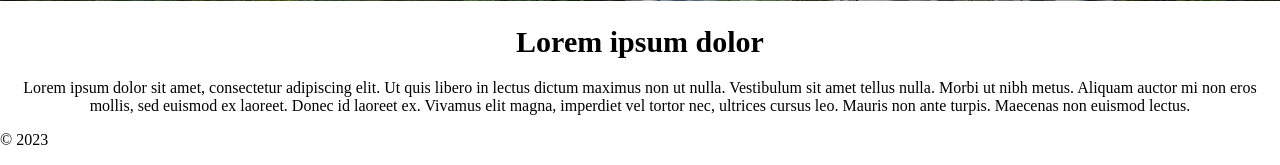
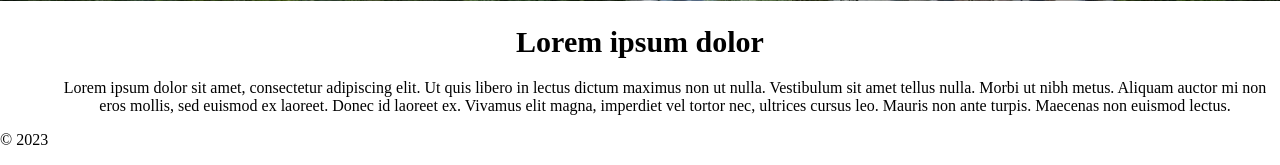
Before and after one commit to cfglondon23/Team-8, a Flask app: page / in a window 1280 px wide; the page is wider, and only the part inside the window is pictured. Shown: the part 787-952 px from the top of that part. Run offline with Flask 3, Linux system fonts and the light colour scheme.

Commit message:
title text

```diff
--- a/static/css/main.css
+++ b/static/css/main.css
@@ -7,6 +7,10 @@ body {
     font-size: 30px;
 }
 
-#title_text {
+#div_titletext {
+    margin-left: 50px;
+}
+
+#div_titletext p {
     text-align: center;
 }
--- a/templates/base.html
+++ b/templates/base.html
@@ -14,7 +14,9 @@
 
     <h1 id="title">Lorem ipsum dolor</h1>
 
-    <p id = "title_text">Lorem ipsum dolor sit amet, consectetur adipiscing elit. Ut quis libero in lectus dictum maximus non ut nulla. Vestibulum sit amet tellus nulla. Morbi ut nibh metus. Aliquam auctor mi non eros mollis, sed euismod ex laoreet. Donec id laoreet ex. Vivamus elit magna, imperdiet vel tortor nec, ultrices cursus leo. Mauris non ante turpis. Maecenas non euismod lectus.</p>
+    <div id = "div_titletext">
+    <p>Lorem ipsum dolor sit amet, consectetur adipiscing elit. Ut quis libero in lectus dictum maximus non ut nulla. Vestibulum sit amet tellus nulla. Morbi ut nibh metus. Aliquam auctor mi non eros mollis, sed euismod ex laoreet. Donec id laoreet ex. Vivamus elit magna, imperdiet vel tortor nec, ultrices cursus leo. Mauris non ante turpis. Maecenas non euismod lectus.</p>
+    </div>
 </body>
 
 <footer>
```
